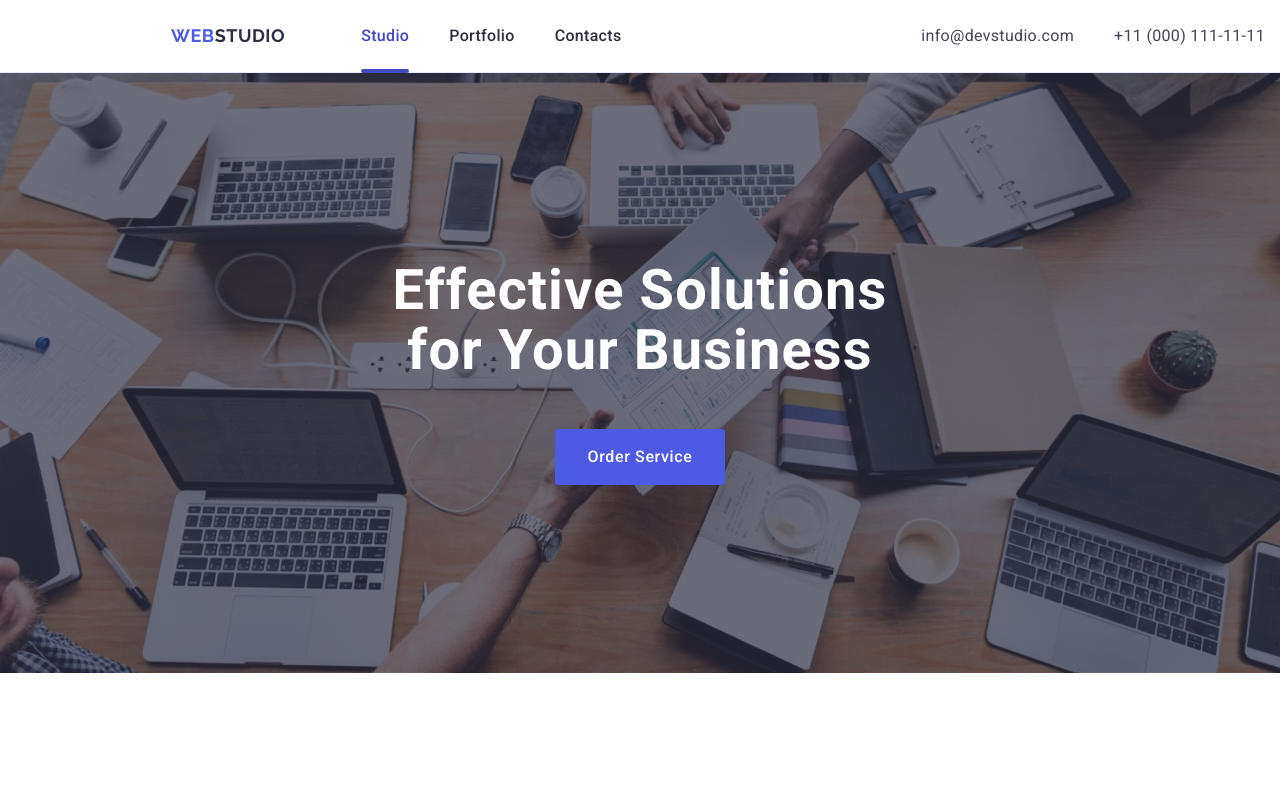
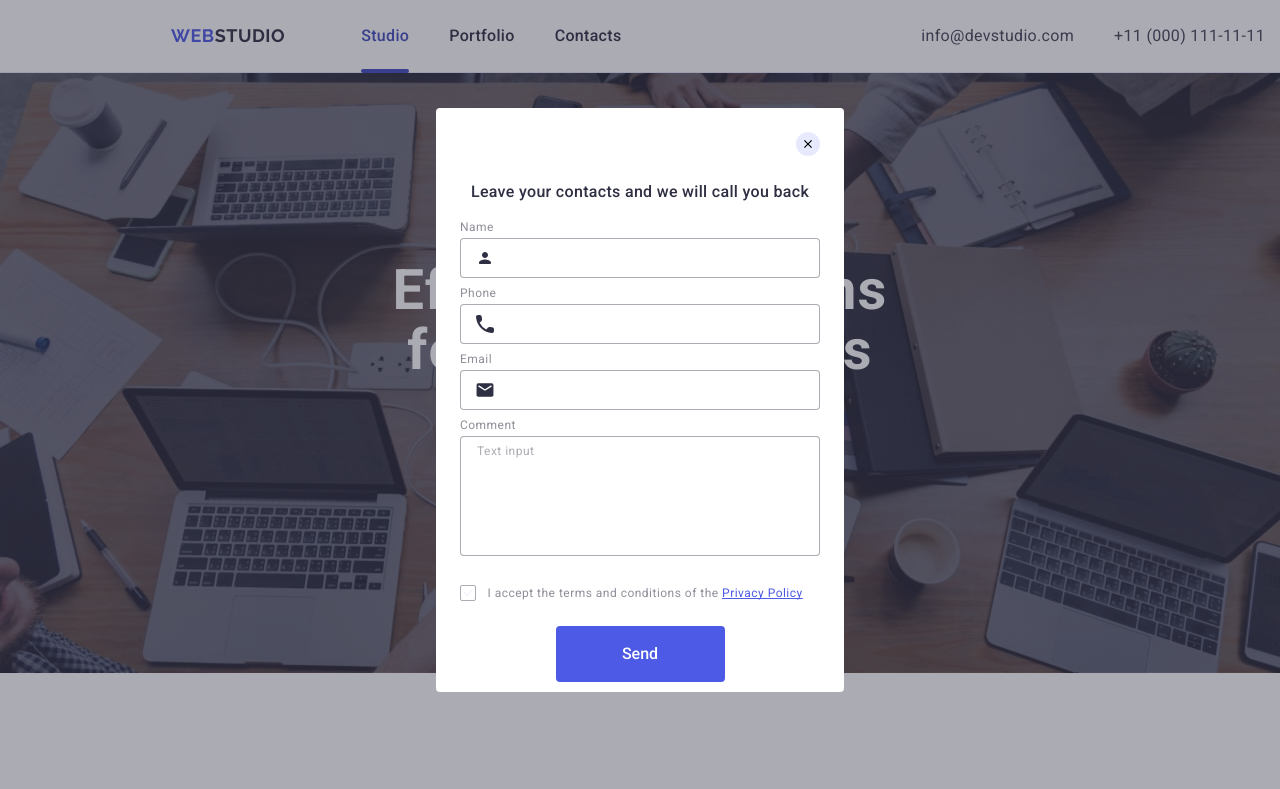
Before and after one commit to marii-R/goit-markup-hw-05, a plain HTML site: page index.html in a window 1280 px wide. Shown: the top 789 px of the page. Drawn offline with nearby package versions, Linux system fonts and the light colour scheme; files whose address does not match are found by name.

Commit message:
add styles file

```diff
--- a/css/styles.css
+++ b/css/styles.css
@@ -634,3 +634,221 @@ transition: background-color 250ms cubic-bezier(0.4, 0, 0.2, 1);
 
 
 /* #endregion footer */
+
+/* #region backdrop-modal */
+.backdrop {
+    position: fixed;
+    top: 0;
+    z-index: 9999999;
+    left: 0;
+    width: 100%;
+    height: 100%;
+    background-color: rgba(46, 47, 66, 0.4);
+    visibility: hidden;
+    opacity: 0;
+    pointer-events: none;
+    transition: visibility 250ms linear,
+        opasity 300ms linear,
+        pointer-events 300ms linear;
+}
+
+.modal {
+    position: absolute;
+    top: 50%;
+    left: 50%;
+    transform: translate(-50%, -50%);
+    border-radius: 4px;
+    width: 408px;
+    min-height: 584px;
+    background-color: #fff;
+    padding-left: 24px;
+    padding-right: 24px;
+}
+
+.backdrop.is-open {
+    visibility: visible;
+    pointer-events: auto;
+    opacity: 1;
+
+}
+
+.modal-close-btn {
+    position: absolute;
+    top: 24px;
+    right: 24px;
+    background-color: #e7e9fc;
+    stroke-width: 1px;
+    stroke: rgba(0, 0, 0, 0.1);
+    width: 24px;
+    height: 24px;
+    line-height: 0;
+    padding: 0;
+    border-radius: 100%;
+    transition: stroke 300ms linear;
+    border: none;
+}
+
+.modal-close-btn:hover,
+.modal-close-btn:focus {
+    fill: #fff;
+    background-color: #404bbf;
+}
+
+.modal-text {
+    font-weight: 500;
+    font-size: 16px;
+    line-height: 1.5;
+    letter-spacing: 0.02em;
+    text-align: center;
+    color: #2e2f42;
+    padding-top: 72px;
+    margin-bottom: 16px;
+}
+
+.form-wrraper-cont {
+    /*margin-left: 24px;*/
+}
+
+.modal-form-label {
+    font-weight: 400;
+    font-size: 12px;
+    line-height: 1.16667;
+    letter-spacing: 0.04em;
+    color: #8e8f99;
+    display: block;
+    margin-bottom: 4px;
+    margin-top: 8px;
+}
+
+.modal-cont-input {
+    position: relative;
+}
+
+.modal-input {
+    width: 360px;
+    height: 40px;
+    border: 1px solid rgba(46, 47, 66, 0.4);
+    border-radius: 4px;
+    padding-left: 38px;
+    outline: none;
+    transition: border 300ms linear;
+}
+
+.modal-input:focus {
+    border: 1px solid #4d5ae5;
+
+}
+
+.modal-icon {
+    position: absolute;
+    top: 50%;
+    left: 16px;
+    transform: translateY(-50%);
+    fill: #2e2f42;
+    transition: stroke 300ms linear;
+}
+
+.modal-input:focus+.modal-icon {
+    fill: #4d5ae5;
+}
+
+.form-wrraper-cont-coment {
+    font-weight: 400;
+    font-size: 12px;
+    line-height: 1.17;
+    letter-spacing: 0.04em;
+    color: #8e8f99;
+    margin-top: 8px;
+}
+
+.form-wrraper-cont-coment {
+    margin-bottom: 24px;
+}
+
+.modal-form-label-coment {
+    font-weight: 400;
+    font-size: 12px;
+    line-height: 1.16667;
+    letter-spacing: 0.04em;
+    color: #8e8f99;
+    display: block;
+    margin-bottom: 4px;
+    margin-top: 8px;
+}
+
+.modal-textarea {
+    border: 1px solid rgba(46, 47, 66, 0.4);
+    border-radius: 4px;
+    padding: 8px 16px 16px 16px;
+    width: 360px;
+    height: 120px;
+    resize: none;
+    outline: none;
+    transition: stroke 300ms linear;
+}
+
+.modal-textarea::placeholder {
+    font-weight: 400;
+    font-size: 12px;
+    line-height: 1.16;
+    letter-spacing: 0.04em;
+    color: rgba(46, 47, 66, 0.4);
+}
+
+.modal-textarea:focus {
+    border: 1px solid #4d5ae5;
+}
+
+.modal-cont-checkbox {
+    margin-bottom: 24px;
+}
+
+.custom-label-user-checkbox {
+    cursor: pointer;
+    font-weight: 400;
+    font-size: 12px;
+    letter-spacing: 0.04em;
+    color: #8e8f99;
+
+}
+
+.custom-checkbox {
+    border-radius: 2px;
+    border: 1px solid rgba(46, 47, 66, 0.4);
+    height: 16px;
+    width: 16px;
+    display: inline-flex;
+    justify-content: center;
+    align-items: center;
+    margin-right: 8px;
+
+}
+
+.checkbox:checked+.custom-label-user-checkbox>.custom-checkbox {
+    border-color: transparent;
+    background-color: #404bbf;
+}
+
+.privacy-policy {
+    line-height: 1.33333;
+    text-decoration: underline;
+    text-decoration-skip-ink: none;
+    color: #4d5ae5;
+}
+
+.modal-submit {
+    display: block;
+    margin: 0 auto;
+    font-weight: 500;
+    font-size: 16px;
+    color: #fff;
+    background-color: #4d5ae5;
+    border-radius: 4px;
+    padding: 16px 32px;
+    min-width: 169px;
+    height: 56px;
+    border: none;
+
+}
+
+/* #endregion backdrop-modal */
--- a/index.html
+++ b/index.html
@@ -468,7 +468,7 @@
 </footer>
 <!-- #endregion footer-->
 <!-- region backdrop-modal-->
- <div class="backdrop">
+ <div class="backdrop is-open">
   <div class="modal">
     <button type="button" class="modal-close-btn">
       <svg class="close-icon" width="8" height="8">
```
